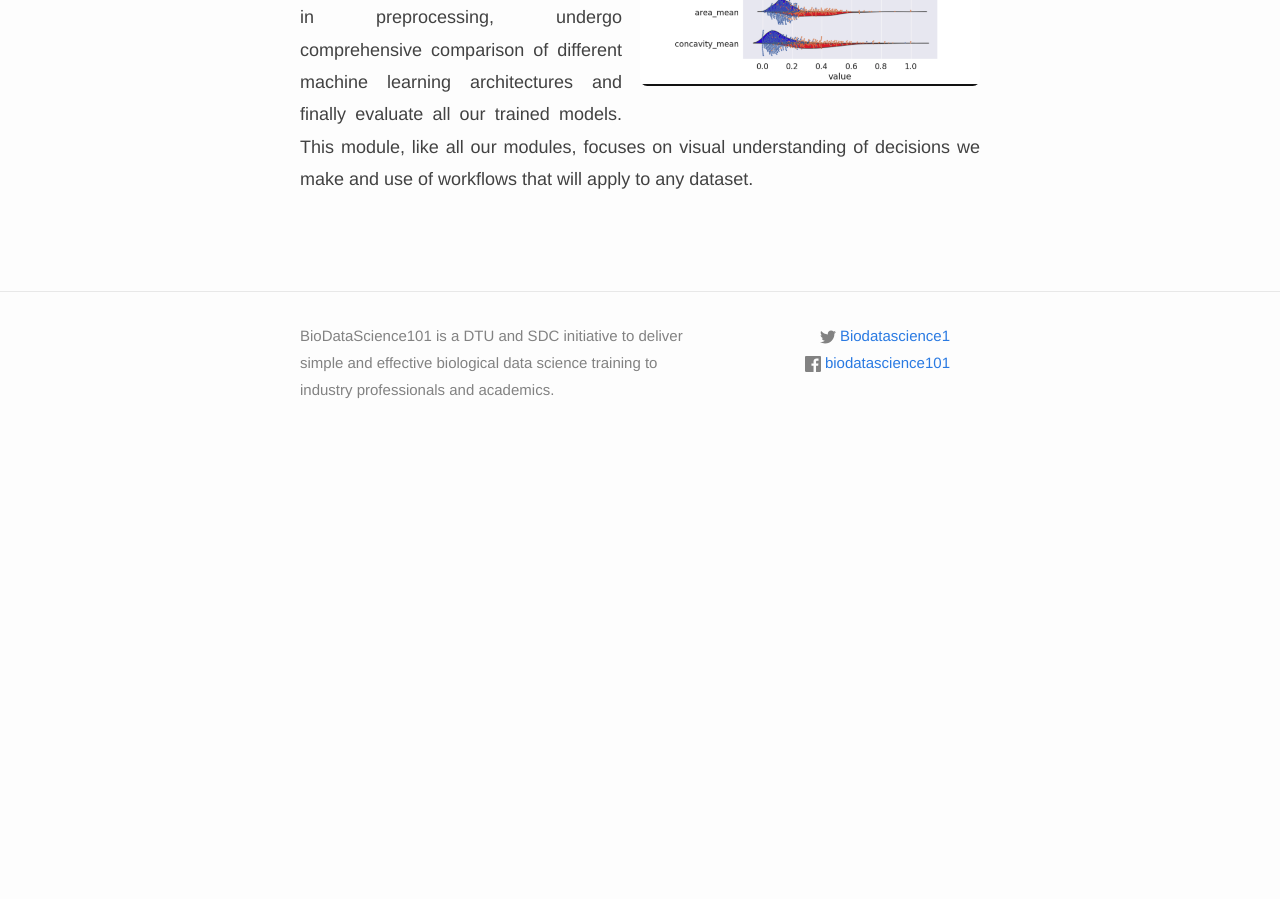
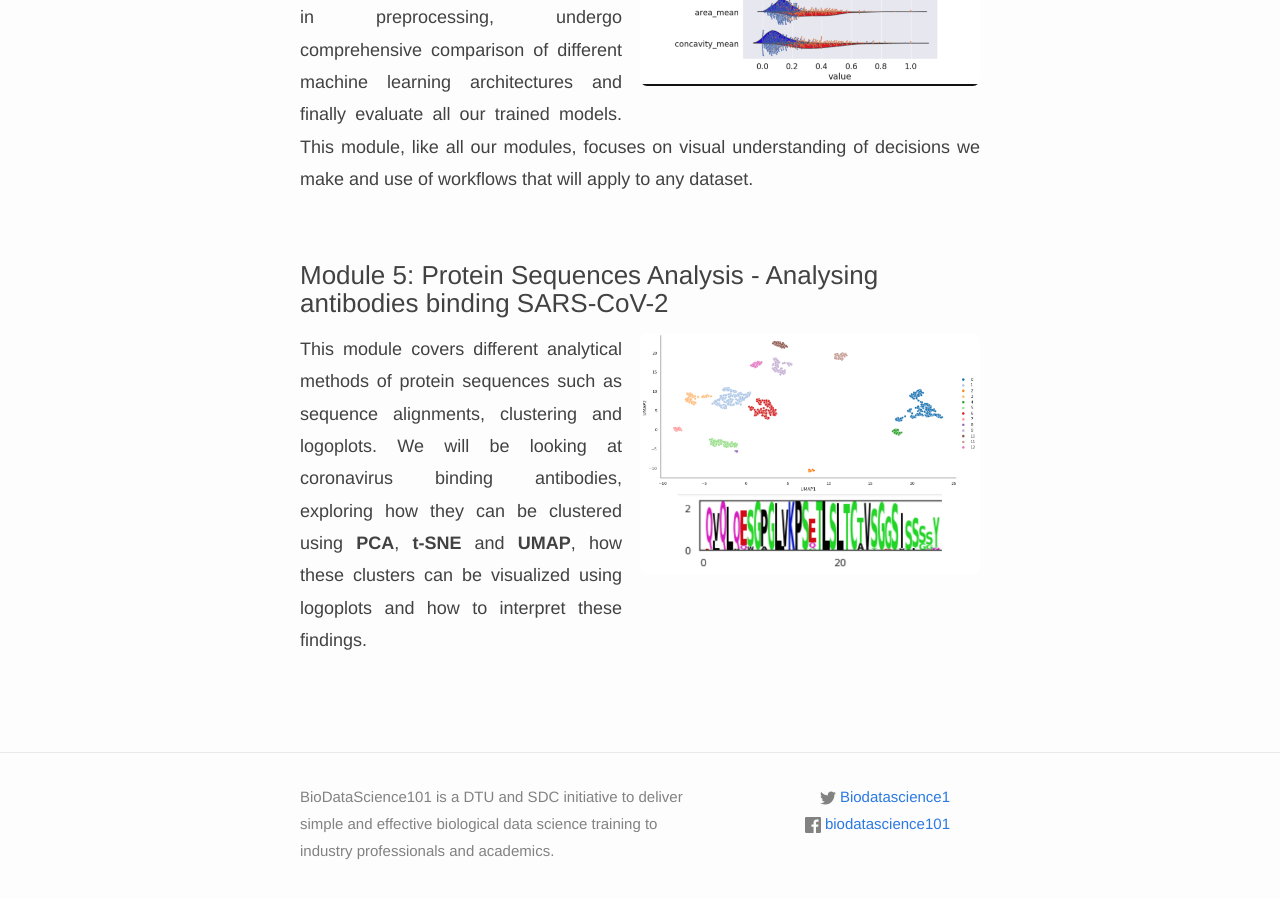
Before and after one commit to biodatascience101/BioDataScience101.github.io, a Jekyll site: the page built from _pages/Modules/index.md, in a window 1280 px wide and 900 px high, scrolled down 1417 px. Built offline with Jekyll 4.4.1, drawn with Linux system fonts in a browser that asks for light colours; nearby versions of some CDN libraries; before the commit the page ends 1880 px from its top, so only the background shows below that.

Commit message:
Added module 5 information (will include a link to a colab soon)

```diff
--- a/_data/projects.yml
+++ b/_data/projects.yml
@@ -21,3 +21,9 @@
     We will perform exploratory data analysis of the clinical dataset, cover key steps and decisions in preprocessing, undergo comprehensive comparison of different machine learning architectures and finally evaluate all our trained models. This module, like all our modules, focuses on visual understanding of decisions we make and use of workflows that will apply to any dataset.
 
   photo: projects/module_3.png
+
+- name: "Module 5: Protein Sequences Analysis - Analysing antibodies binding SARS-CoV-2"
+  description: >
+   This module covers different analytical methods of protein sequences such as sequence alignments, clustering and logoplots. We will be looking at coronavirus binding antibodies, exploring how they can be clustered using <b>PCA</b>, <b>t-SNE</b> and <b>UMAP</b>, how these clusters can be visualized using logoplots and how to interpret these findings.
+
+  photo: projects/module_5.png
```
Also changed, not shown: images/projects/module_5.png (added).
